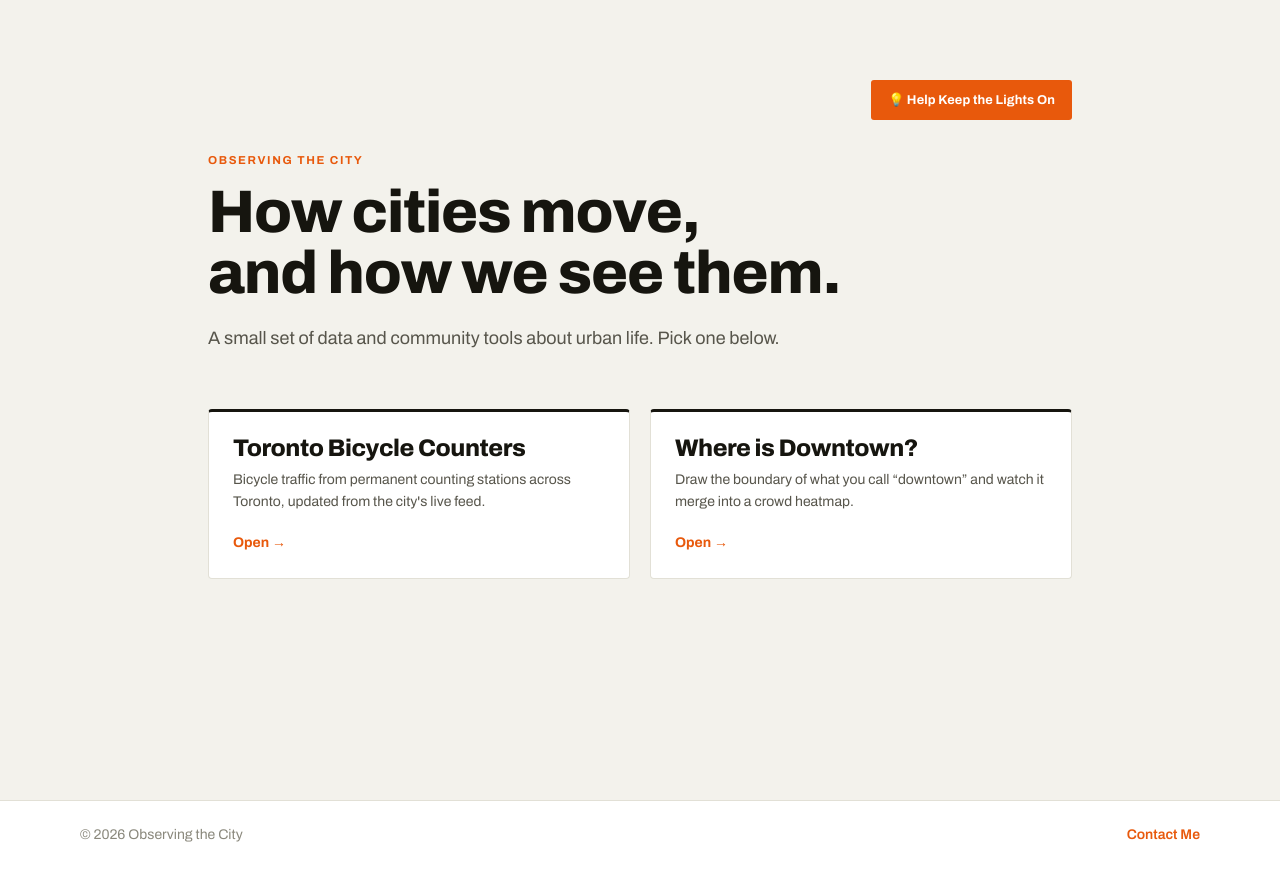
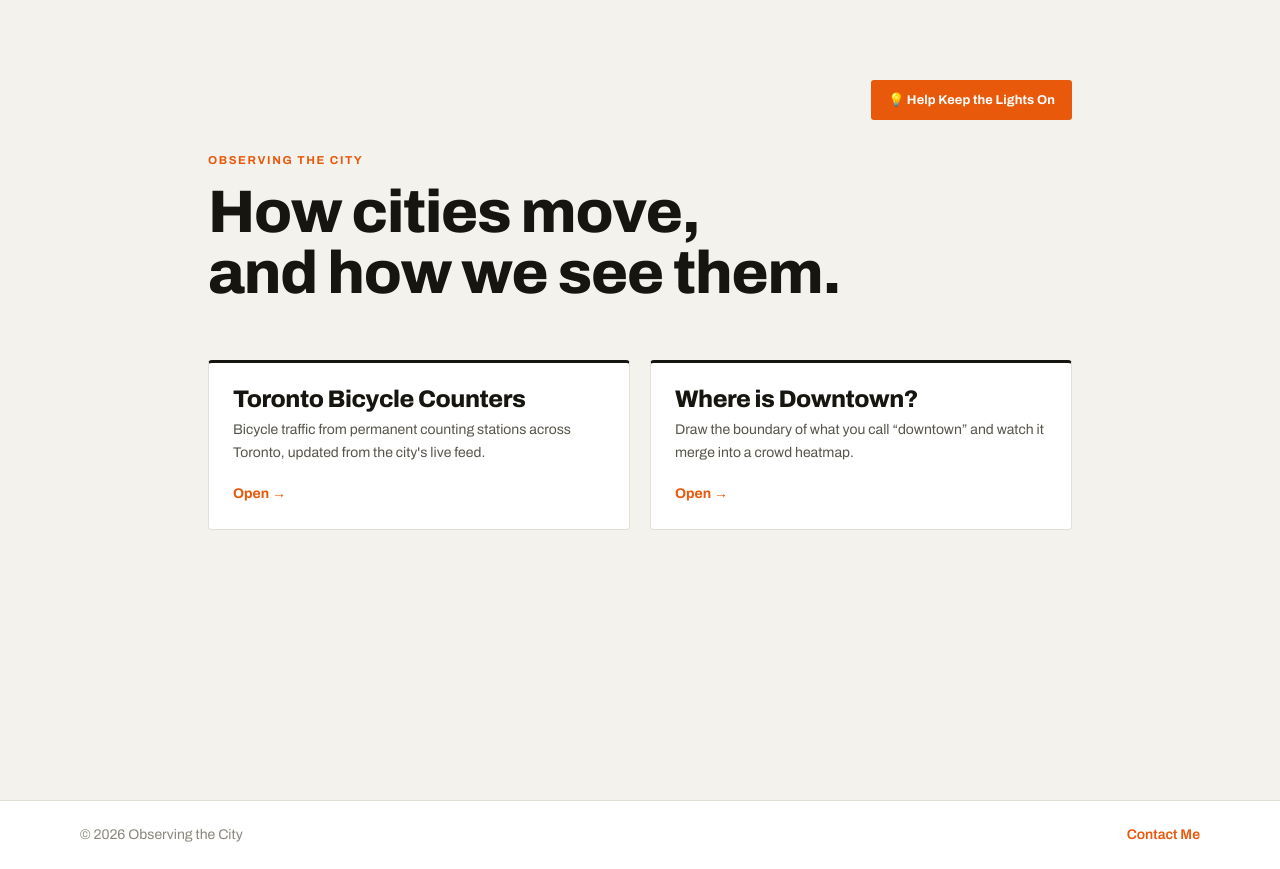
Before and after one commit to IsaacBerman/toronto-bike-counters, a Next.js app: page / in a window 1280 px wide. Built offline with nearby package versions, Linux system fonts and the light colour scheme.

Commit message:
remove byline

```diff
--- a/app/page.js
+++ b/app/page.js
@@ -48,9 +48,6 @@ export default function Home() {
             <br />
             and how we see them.
           </h1>
-          <p className="text-lg max-w-xl leading-relaxed" style={{ color: 'var(--ink-2)' }}>
-            A small set of data and community tools about urban life. Pick one below.
-          </p>
         </div>
 
         <div className="grid sm:grid-cols-2 gap-5">
```
